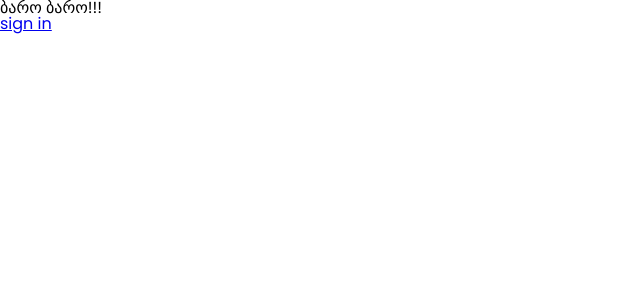
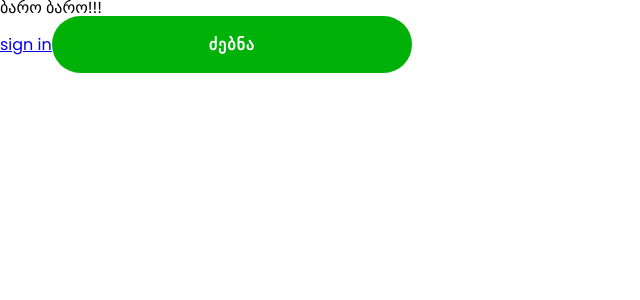
Before and after one commit to Synaptica-Development/Farmers, a Next.js app: page / in a window 1280 px wide. Shown: the top 300 px of the page, without its empty margins (0-640 px from the left). Built offline with nearby package versions, Linux system fonts and the light colour scheme.

Commit message:
feat: general style

```diff
--- /dev/null
+++ b/app/components/ReusableButton/ReusableButton.module.scss
@@ -0,0 +1,37 @@
+.buttonBase {
+    background-color: #00b207;
+    color: white;
+    border: none;
+    border-radius: 8px;
+    transition: 0.5s ease-in-out;
+}
+
+.largeSize {
+    padding: 16px 32px;
+    font-size: 16px;
+    font-weight: 700;
+    letter-spacing: 1px;
+    border-radius: 56px;
+    max-width: 360px;
+    width: 100%;
+}
+
+.normalSize {
+    padding: 16px 32px;
+    font-size: 16px;
+    font-weight: 600;
+    letter-spacing: 1px;
+    border-radius: 42px;
+    max-width: 360px;
+    width: 100%;
+}
+
+.smallSize {
+    padding: 8px 14px;
+    font-size: 14px;
+}
+
+.disabled {
+    color: red;
+    cursor: not-allowed;
+}
--- /dev/null
+++ b/app/components/ReusableButton/ReusableButton.tsx
@@ -0,0 +1,36 @@
+import React from 'react';
+import styles from './ReusableButton.module.scss';
+
+type ButtonSize = 'large' | 'normal' | 'small';
+
+interface Props {
+  title: string;
+  size?: ButtonSize;
+  onClick?: () => void;
+  disabled?: boolean;
+}
+
+const ReusableButton: React.FC<Props> = ({
+  title,
+  size = 'large',
+  onClick,
+  disabled = false,
+}) => {
+
+  let sizeClass = styles.largeSize;
+
+  if (size === 'normal') sizeClass = styles.normalSize;
+  if (size === 'small') sizeClass = styles.smallSize;
+
+  return (
+    <button
+      className={`${styles.buttonBase} ${sizeClass} ${disabled ? styles.disabled : ''}`}
+      onClick={onClick}
+      disabled={disabled}
+    >
+      {title}
+    </button>
+  );
+};
+
+export default ReusableButton;
--- a/app/layout.tsx
+++ b/app/layout.tsx
@@ -4,7 +4,7 @@ import "./globals.scss";
 
 const poppins = Poppins({
   subsets: ["latin"],
-  weight: ["400", "500", "600", "700"], // include only weights you use
+  weight: ["400", "500", "600", "700"],
   variable: "--font-poppins",
   display: "swap",
 });
--- a/app/page.tsx
+++ b/app/page.tsx
@@ -1,10 +1,12 @@
 import Link from "next/link";
+import ReusableButton from "./components/ReusableButton/ReusableButton";
 
 export default function Home() {
   return (
     <div>
       <h1>ბარო ბარო!!!</h1>
       <Link href={"/signup"}>sign in</Link>
+      <ReusableButton title={"ძებნა"}/>
     </div>
   );
 }
```
